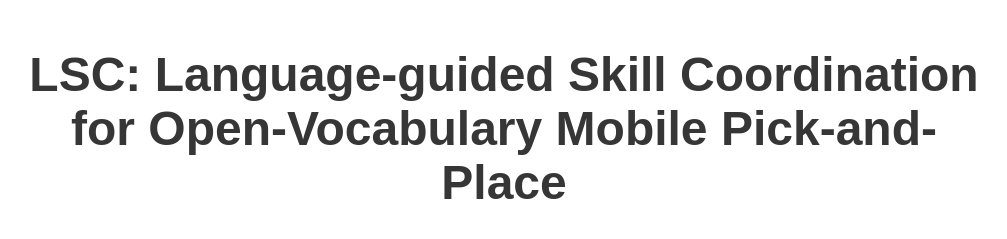
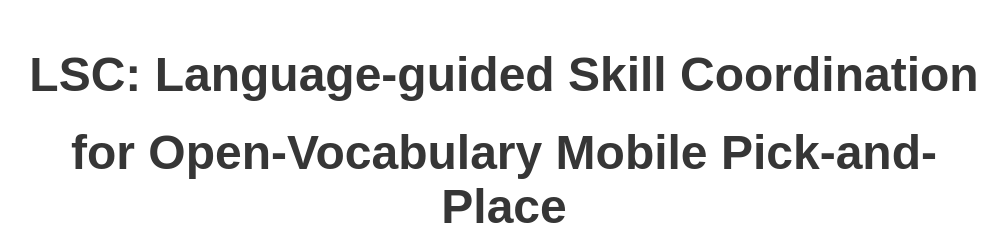
Before and after one commit to languageguidedskillcoordination/languageguidedskillcoordination.github.io, a plain HTML site: page index.html in a window 1280 px wide. Shown: the top 239 px of the page, without its empty margins (136-1143 px from the left). Drawn offline with nearby package versions, Linux system fonts and the light colour scheme; some icons are missing; a web font is replaced by a local one.

Commit message:
change title

```diff
--- a/index.html
+++ b/index.html
@@ -46,8 +46,8 @@
     <div class="container is-max-desktop">
       <div class="columns is-centered">
         <div class="column has-text-centered">
-          <h1 class="title is-1 publication-title">LSC: Language-guided Skill Coordination
-            for Open-Vocabulary Mobile Pick-and-Place</h1>
+          <h1 class="title is-1 publication-title">LSC: Language-guided Skill Coordination</h1>
+          <h1 class="title is-1 publication-title">for Open-Vocabulary Mobile Pick-and-Place</h1>
           <div class="is-size-5 publication-authors">
             <span class="author-block">
               <a href="https://sites.google.com/view/tyjimmyyang">Tsung-Yen Yang</a><sup>1*</sup>,</span>
```
